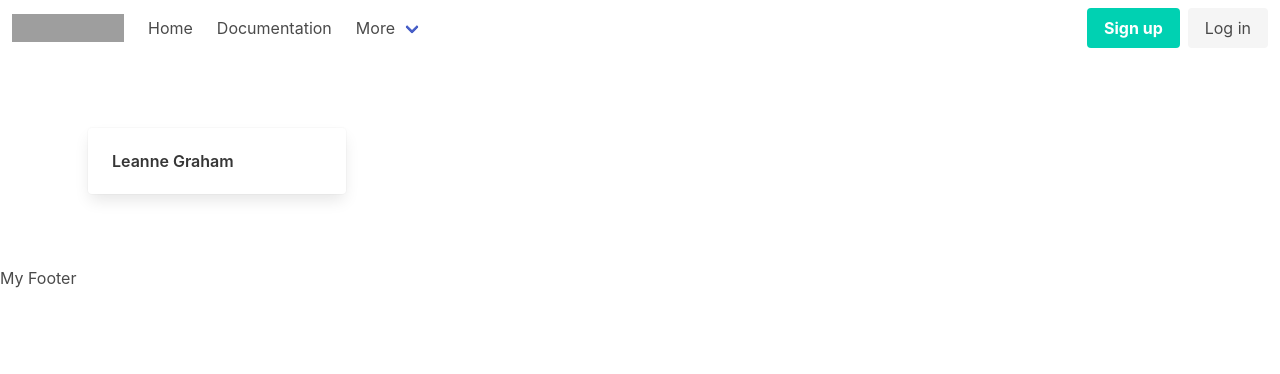
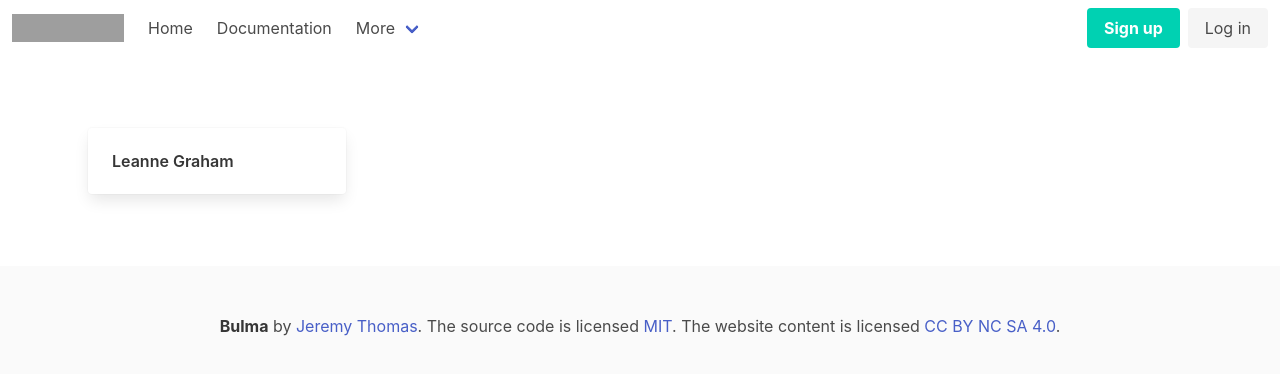
Before and after one commit to aftabqamar90/VuePractice, a Vue app: page / in a window 1280 px wide. Shown: the top 374 px of the page. Built offline with nearby package versions, Linux system fonts and the light colour scheme; grey boxes are pictures that could not be loaded.

Commit message:
footer
add html in footer section

```diff
--- a/src/components/FooterBar.vue
+++ b/src/components/FooterBar.vue
@@ -1,7 +1,13 @@
 <template>
-    <div>
-        My Footer
-    </div>
+    <footer class="footer">
+        <div class="content has-text-centered">
+            <p>
+                <strong>Bulma</strong> by <a href="https://jgthms.com">Jeremy Thomas</a>. The source code is licensed
+             <a href="http://opensource.org/licenses/mit-license.php">MIT</a>. The website content
+            is licensed <a href="http://creativecommons.org/licenses/by-nc-sa/4.0/">CC BY NC SA 4.0</a>.
+            </p>
+        </div>
+</footer>
 </template>
 <script>
 
```
